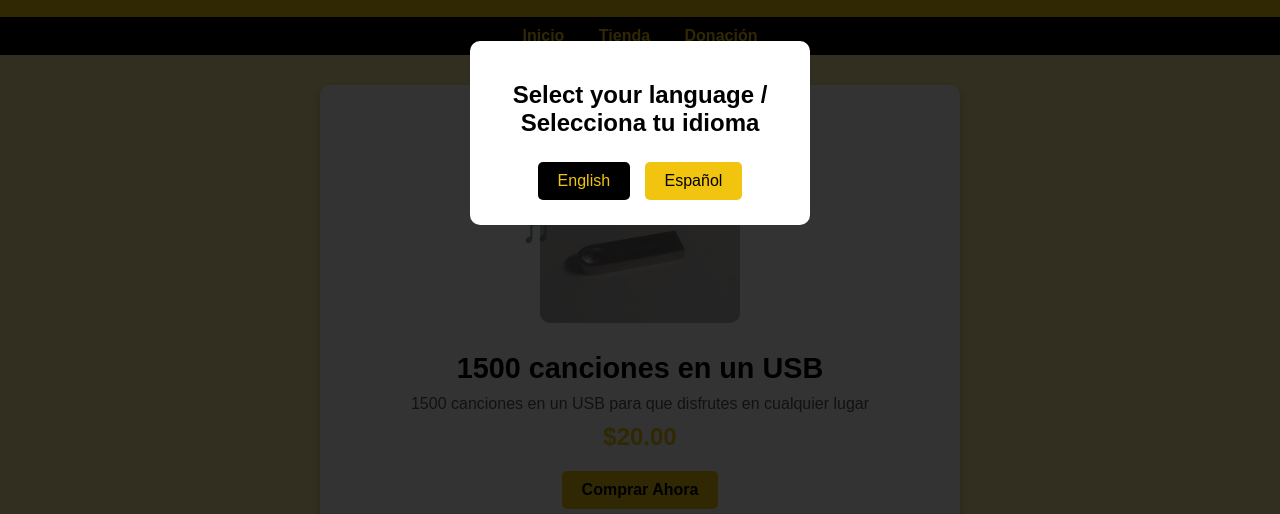
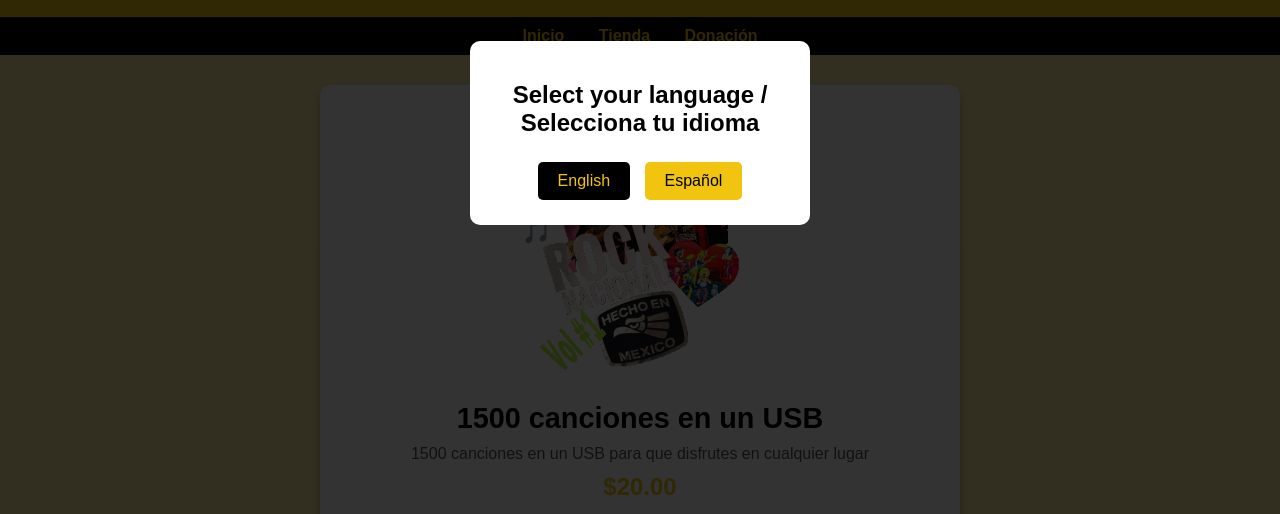
Before and after one commit to AbejaLoca/abejaloca.github.io, a plain HTML site: page index.html in a window 1280 px wide. Shown: the part 267-781 px from the top of the page. Drawn offline with Linux system fonts and the light colour scheme.

Commit message:
Update index.html

```diff
--- a/index.html
+++ b/index.html
@@ -37,7 +37,7 @@
   <section class="featured">
     <h2 data-lang="featured">Canción Destacada</h2>
     <div class="music-item">
-      <img src="assets/USB.jpg" alt="Music 1" class="music-cover">
+      <img src="assets/USB1.png" alt="Music 1" class="music-cover">
       <h3 data-lang="trackName">1500 canciones en un USB</h3>
       <p class="description" data-lang="trackDescription">1500 canciones en un USB para que disfrutes en cualquier lugar</p>
       <p class="price">$20.00</p>
```
